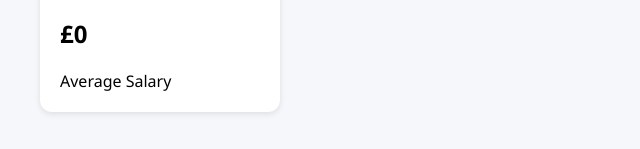
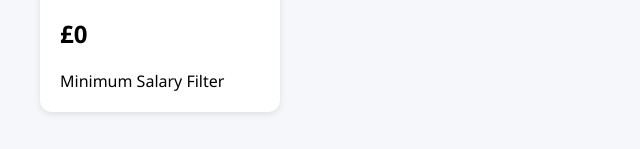
Before and after one commit to damilolaogunleye/business-change-job-finder, a plain HTML site: page index.html in a window 1280 px wide. Shown: the part 761-910 px from the top of the page, 0-640 px from the left. Drawn offline with Linux system fonts and the light colour scheme.

Commit message:
Update index.html

```diff
--- a/index.html
+++ b/index.html
@@ -91,7 +91,7 @@
 
         <div class="card">
             <h2 id="avgSalary">£0</h2>
-            <span>Average Salary</span>
+            <span>Minimum Salary Filter</span>
         </div>
     </section>
 
```
